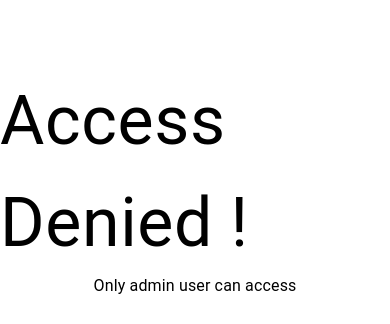
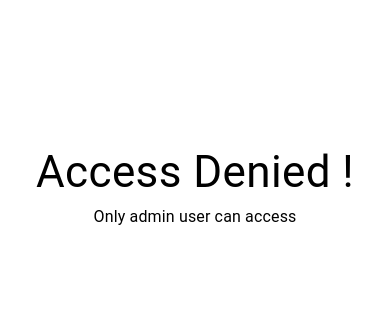
Before and after one commit to parsa-sh/device-tracker, a React (Vite) app: page /user in a window 390 px wide. Shown: the part 320-644 px from the top of the page. Built offline with nearby package versions, Linux system fonts and the light colour scheme; sample sign-in values are in the browser's storage.

Commit message:
Style <ui> : Make role error page responsive for mobile devices

```diff
--- a/src/components/RoleError.jsx
+++ b/src/components/RoleError.jsx
@@ -18,7 +18,7 @@ function RoleError() {
       }
     >
       <Typography
-        fontSize={"68px"}
+        fontSize={{xs:"44px",sm:"68px"}}
         color={theme === "light" ? "black" : "white"}
       >
         Access Denied !
```
